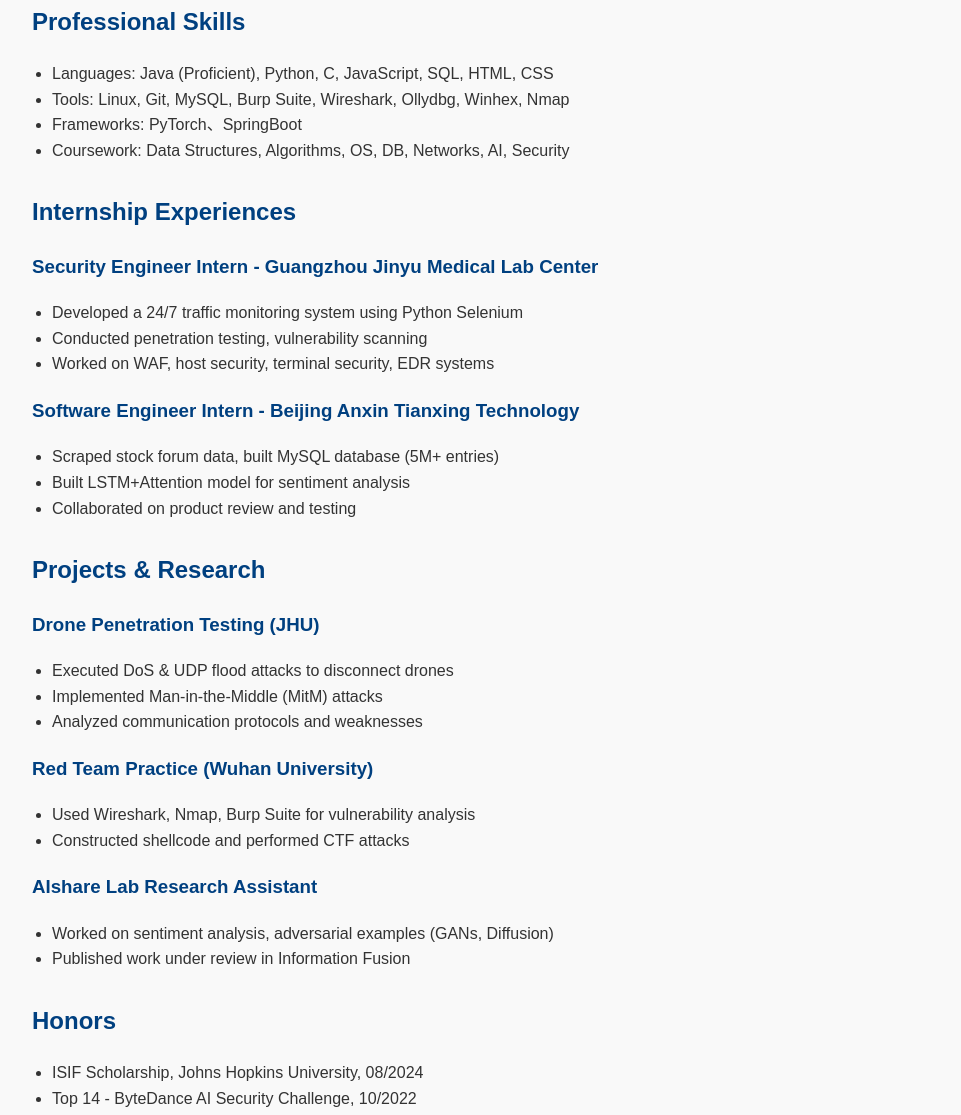
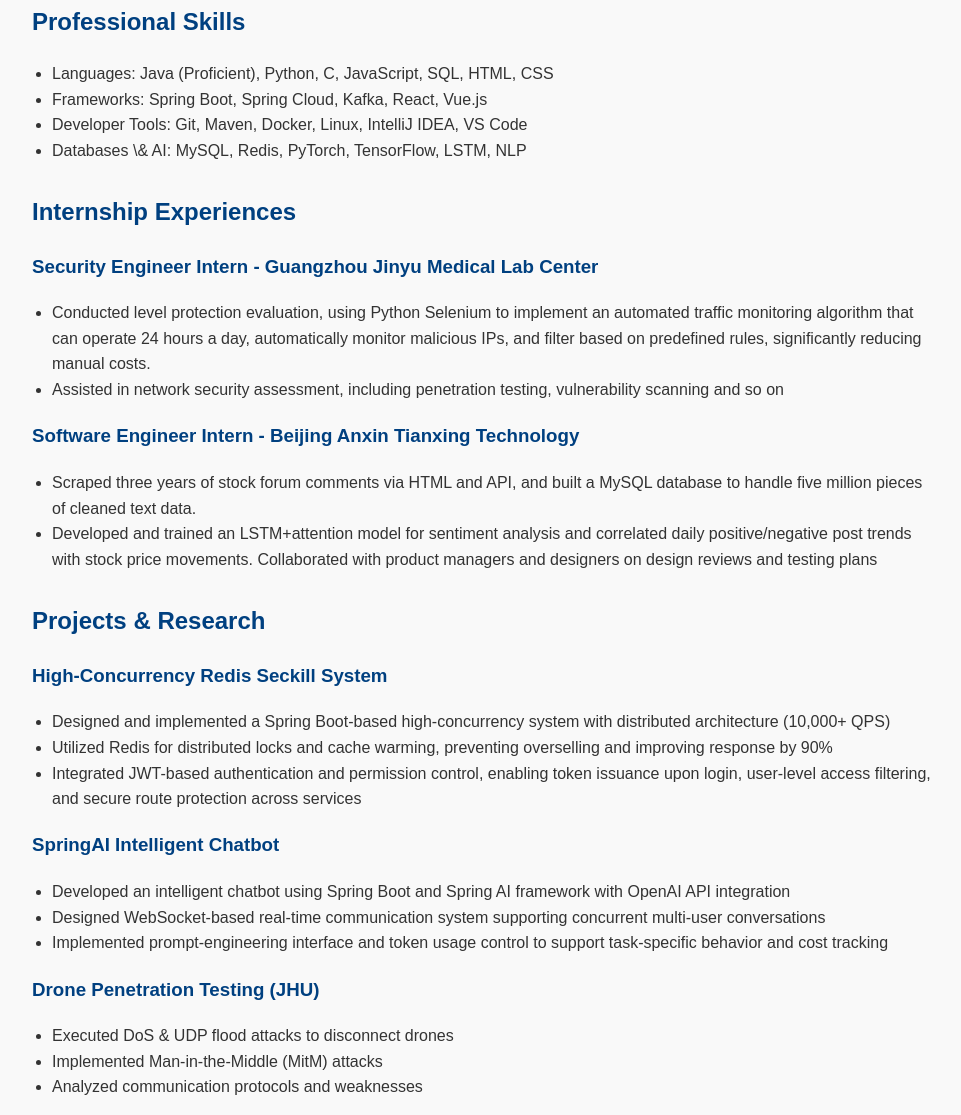
Before and after one commit to haowei-zeng/Haowei-resume, a plain HTML site: page index.html in a window 1280 px wide. Shown: the part 378-1493 px from the top of the page, without its empty margins (158-1119 px from the left). Drawn offline with Linux system fonts and the light colour scheme.

Commit message:
Update index.html

```diff
--- a/index.html
+++ b/index.html
@@ -42,9 +42,9 @@
     <h2>Professional Skills</h2>
     <ul>
       <li>Languages: Java (Proficient), Python, C, JavaScript, SQL, HTML, CSS</li>
-      <li>Tools: Linux, Git, MySQL, Burp Suite, Wireshark, Ollydbg, Winhex, Nmap</li>
-      <li>Frameworks: PyTorch、SpringBoot</li>
-      <li>Coursework: Data Structures, Algorithms, OS, DB, Networks, AI, Security</li>
+      <li>Frameworks:  Spring Boot, Spring Cloud, Kafka, React, Vue.js</li>
+      <li>Developer Tools: Git, Maven, Docker, Linux, IntelliJ IDEA, VS Code</li>
+      <li>Databases \& AI: MySQL, Redis, PyTorch, TensorFlow, LSTM, NLP</li>
     </ul>
   </div>
 
@@ -52,21 +52,38 @@
     <h2>Internship Experiences</h2>
     <h3>Security Engineer Intern - Guangzhou Jinyu Medical Lab Center</h3>
     <ul>
-      <li>Developed a 24/7 traffic monitoring system using Python Selenium</li>
-      <li>Conducted penetration testing, vulnerability scanning</li>
-      <li>Worked on WAF, host security, terminal security, EDR systems</li>
+      <li>Conducted level protection evaluation, using Python Selenium to implement an automated traffic monitoring algorithm that
+can operate 24 hours a day, automatically monitor malicious IPs, and filter based on predefined rules, significantly
+reducing manual costs.</li>
+      <li>Assisted in network security assessment, including penetration testing, vulnerability scanning and so on</li>
     </ul>
 
     <h3>Software Engineer Intern - Beijing Anxin Tianxing Technology</h3>
     <ul>
-      <li>Scraped stock forum data, built MySQL database (5M+ entries)</li>
-      <li>Built LSTM+Attention model for sentiment analysis</li>
-      <li>Collaborated on product review and testing</li>
+      <li>Scraped three years of stock forum comments via HTML and API, and built a MySQL database to handle five million pieces
+of cleaned text data.</li>
+      <li>Developed and trained an LSTM+attention model for sentiment analysis and correlated daily positive/negative post trends
+with stock price movements. Collaborated with product managers and designers on design reviews and testing plans</li>
     </ul>
   </div>
 
   <div class="section">
     <h2>Projects & Research</h2>
+
+    <h3>High-Concurrency Redis Seckill System</h3>
+    <ul>
+      <li>Designed and implemented a Spring Boot-based high-concurrency system with distributed architecture (10,000+ QPS)</li>
+      <li>Utilized Redis for distributed locks and cache warming, preventing overselling and improving response by 90% </li>
+      <li>Integrated JWT-based authentication and permission control, enabling token issuance upon login, user-level access filtering, and secure route protection across services</li>
+    </ul>
+
+        <h3>SpringAI Intelligent Chatbot</h3>
+    <ul>
+      <li>Developed an intelligent chatbot using Spring Boot and Spring AI framework with OpenAI API integration</li>
+      <li>Designed WebSocket-based real-time communication system supporting concurrent multi-user conversations</li>
+      <li>Implemented prompt-engineering interface and token usage control to support task-specific behavior and cost tracking</li>
+    </ul>
+
     <h3>Drone Penetration Testing (JHU)</h3>
     <ul>
       <li>Executed DoS & UDP flood attacks to disconnect drones</li>
@@ -74,16 +91,11 @@
       <li>Analyzed communication protocols and weaknesses</li>
     </ul>
 
-    <h3>Red Team Practice (Wuhan University)</h3>
-    <ul>
-      <li>Used Wireshark, Nmap, Burp Suite for vulnerability analysis</li>
-      <li>Constructed shellcode and performed CTF attacks</li>
-    </ul>
-
     <h3>AIshare Lab Research Assistant</h3>
     <ul>
-      <li>Worked on sentiment analysis, adversarial examples (GANs, Diffusion)</li>
-      <li>Published work under review in Information Fusion</li>
+      <li>Worked on data processing, data augmentation through AI models, sentiment analysis, image classification (such as classic
+LSTM, BiLSTM), adversarial example generation. (e.g., based on GAN, Diffusion Models, etc.)</li>
+      <li>Submitted a paper about the impact of emotions on stock forecasting that is scheduled to be published in Information Fusion.</li>
     </ul>
   </div>
 
```
